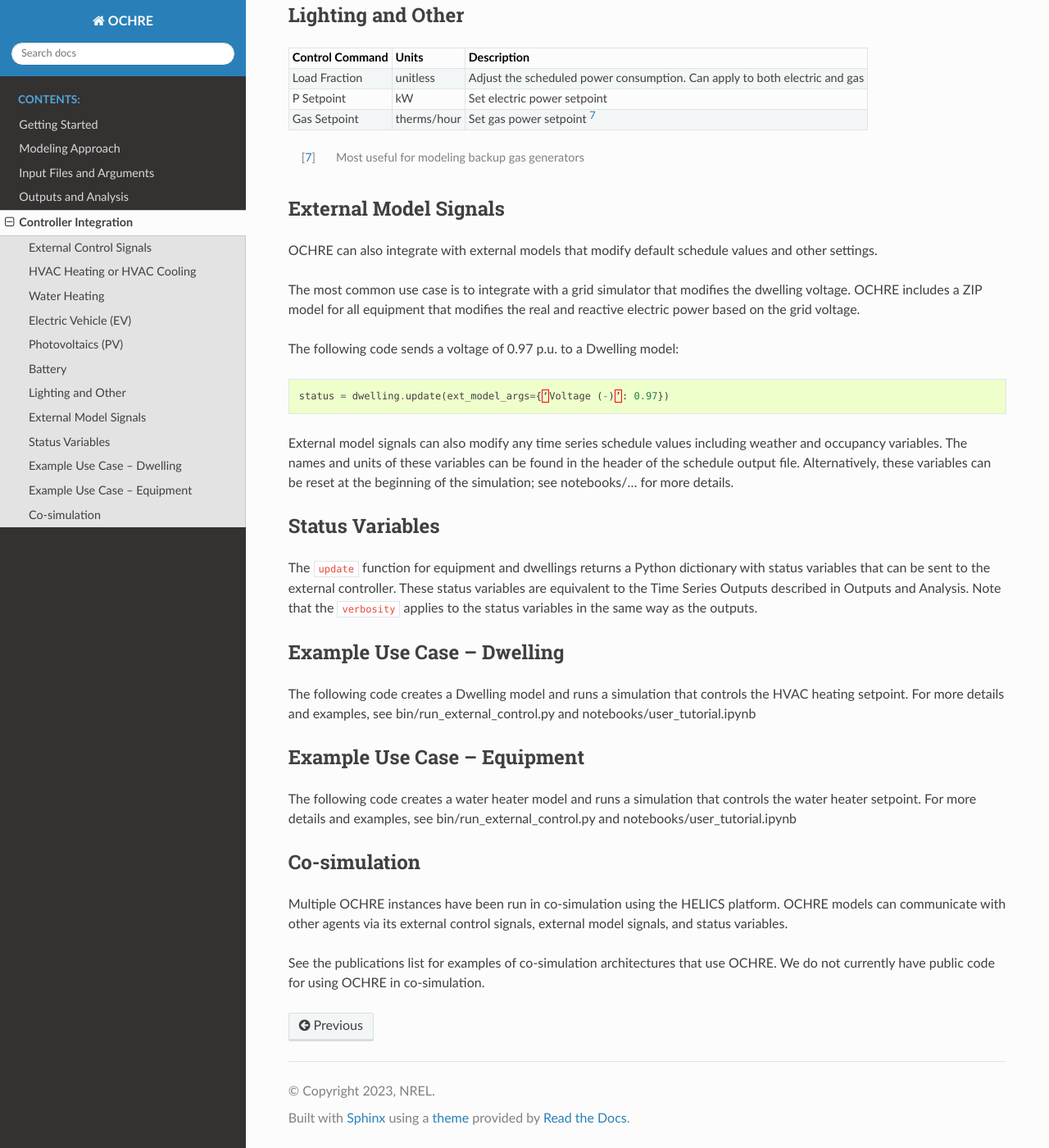
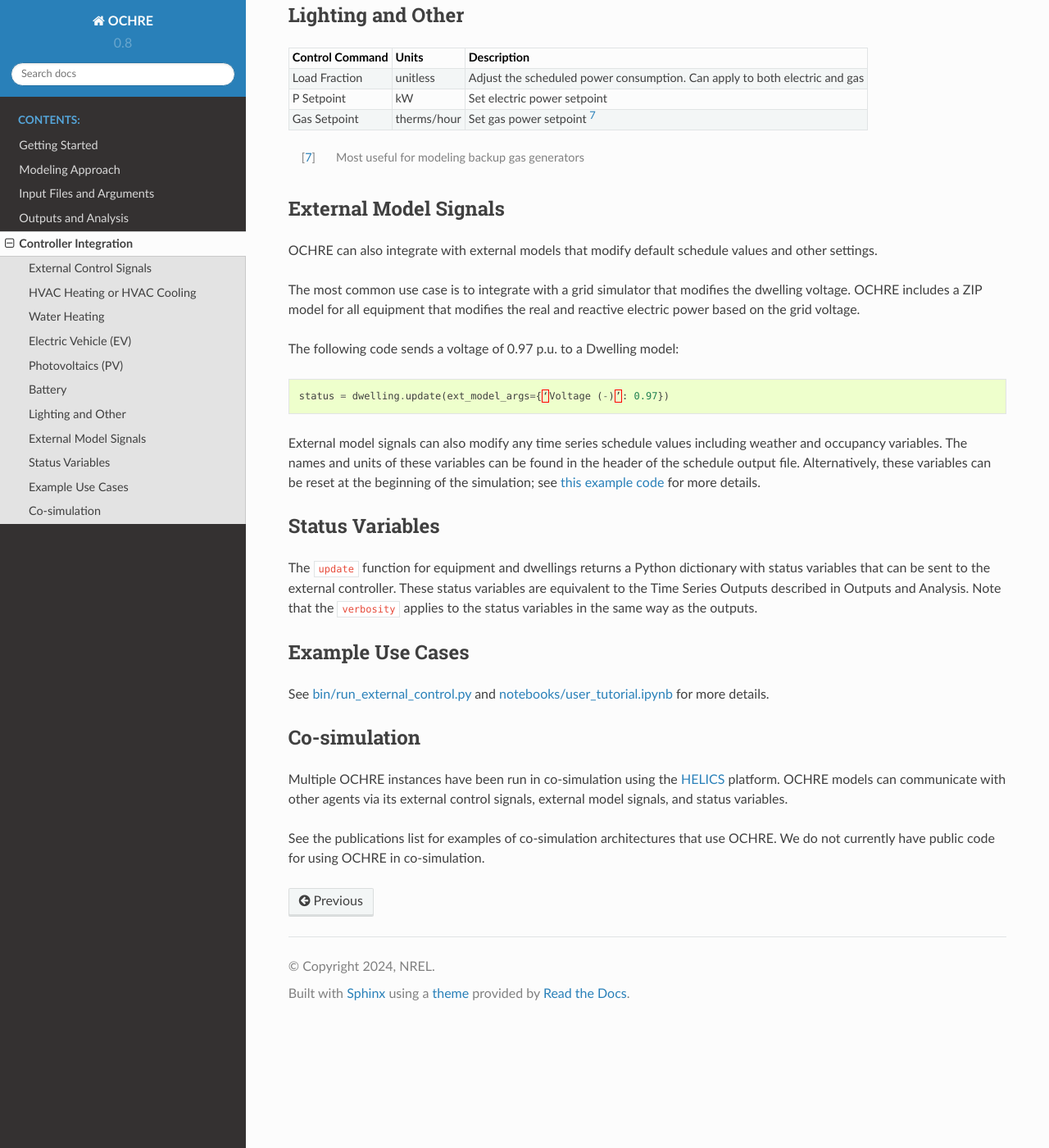
Before and after one commit to NREL/OCHRE, a Sphinx documentation site: the page built from docs/source/ControllerIntegration.rst, in a window 1280 px wide and 1400 px high, scrolled down 2299 px. Shown: the whole window at 82% size. Built offline with Sphinx 7.4.7 and the Read the Docs theme 2.0.0, drawn with Linux system fonts in a browser that asks for light colours.

Commit message:
docs updates

```diff
--- a/docs/source/ControllerIntegration.rst
+++ b/docs/source/ControllerIntegration.rst
@@ -153,7 +153,9 @@
 including weather and occupancy variables. The names and units of these
 variables can be found in the header of the schedule output file.
 Alternatively, these variables can be reset at the beginning of the
-simulation; see notebooks/… for more details.
+simulation; see `this example code
+<https://github.com/NREL/OCHRE/blob/main/notebook/user_tutorial.ipynb>`__ for
+more details.
 
 Status Variables
 ----------------
@@ -164,26 +166,22 @@
 Outputs described in Outputs and Analysis. Note that the ``verbosity``
 applies to the status variables in the same way as the outputs.
 
-Example Use Case – Dwelling
----------------------------
+Example Use Cases
+-----------------
 
-The following code creates a Dwelling model and runs a simulation that
-controls the HVAC heating setpoint. For more details and examples, see
-bin/run_external_control.py and notebooks/user_tutorial.ipynb
-
-Example Use Case – Equipment
-----------------------------
-
-The following code creates a water heater model and runs a simulation
-that controls the water heater setpoint. For more details and examples,
-see bin/run_external_control.py and notebooks/user_tutorial.ipynb
+See `bin/run_external_control.py
+<https://github.com/NREL/OCHRE/blob/main/bin/run_external_control.py>`__ and
+`notebooks/user_tutorial.ipynb
+<https://github.com/NREL/OCHRE/blob/main/notebook/user_tutorial.ipynb>`__ for
+more details.
 
 Co-simulation
 -------------
 
-Multiple OCHRE instances have been run in co-simulation using the HELICS
-platform. OCHRE models can communicate with other agents via its
-external control signals, external model signals, and status variables.
+Multiple OCHRE instances have been run in co-simulation using the `HELICS
+<https://helics.org/>`__ platform. OCHRE models can communicate with other
+agents via its external control signals, external model signals, and status
+variables.
 
 See the publications list for examples of co-simulation architectures
 that use OCHRE. We do not currently have public code for using OCHRE in
--- a/docs/source/InputsAndArguments.rst
+++ b/docs/source/InputsAndArguments.rst
@@ -156,8 +156,8 @@
 ``schedule_input_file``     string                     None                            Path to schedule input file
 ``initialization_time``     ``datetime.timedelta``     None                            Length of "warm up" simulation for initial conditions [#]_
 ``time_zone``               string                     None [#]_                       Use ``DST`` for local U.S. time zone with daylight savings, ``noDST`` for local U.S. time zone without [#]_
-``verbosity``               int                        1                               Verbosity of the outputs, from 0-9. See `Outputs and Analysis <https://github.com/NREL/OCHRE/blob/documentation/docs/source/Outputs.rst>`__ for details.
-``metrics_verbosity``       int                        1                               Verbosity of metrics, from 0-9. See `Dwelling Metrics <https://github.com/NREL/OCHRE/blob/documentation/docs/source/Outputs.rst#dwelling-metrics>`__ for details.
+``verbosity``               int                        1                               Verbosity of the outputs, from 0-9. See `Outputs and Analysis <https://ochre-docs-final.readthedocs.io/en/latest/Outputs.html>`__ for details.
+``metrics_verbosity``       int                        1                               Verbosity of metrics, from 0-9. See `Dwelling Metrics <https://ochre-docs-final.readthedocs.io/en/latest/Outputs.html#dwelling-metrics>`__ for details.
 ``output_path``             string                     [#]_                            Path to saved output files
 ``output_to_parquet``       boolean                    False                           Save time series data as parquet (instead of .csv)
 ``export_res``              ``datetime.timedelta``     None [#]_                       Time resolution to save results
--- a/docs/source/conf.py
+++ b/docs/source/conf.py
@@ -20,13 +20,13 @@
 # -- Project information -----------------------------------------------------
 
 project = u'OCHRE'
-copyright = u'2023, NREL'
+copyright = u'2024, NREL'
 author = u'NREL'
 
 # The short X.Y version
-version = u''
+version = "0.8"
 # The full version, including alpha/beta/rc tags
-release = u''
+release = "0.8.4"
 
 
 # -- General configuration ---------------------------------------------------
```
Also changed, not shown: docs/source/ModelingApproach.rst (+28 -26 lines), docs/source/Outputs.rst (+9 -9 lines), 1 other file.
